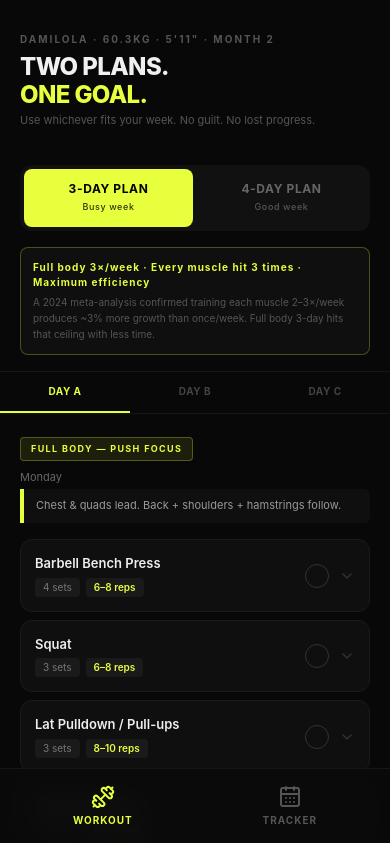
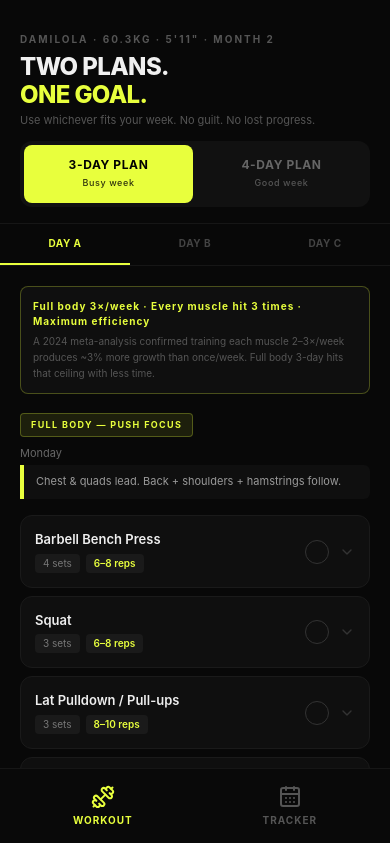
Before and after one commit to ddddami/lift, a React (Vite) app: page / in a window 390 px wide. Shown: the top 843 px of the page. Built offline with nearby package versions, Linux system fonts and the light colour scheme.

Commit message:
style: implement sticky headers and native mobile scrolling for Home view

```diff
--- a/src/components/Layout.tsx
+++ b/src/components/Layout.tsx
@@ -3,13 +3,13 @@ import { Dumbbell, CalendarDays } from 'lucide-react';
 
 export function Layout() {
   return (
-    <div className="flex flex-col min-h-screen bg-lift-bg text-lift-text max-w-md mx-auto w-full pb-20 relative">
-      <main className="flex-1 overflow-y-auto">
+    <div className="flex flex-col h-[100dvh] bg-lift-bg text-lift-text max-w-md mx-auto w-full relative">
+      <main className="flex-1 flex flex-col min-h-0 overflow-hidden relative">
         <Outlet />
       </main>
 
       {/* Bottom Navigation */}
-      <nav className="fixed bottom-0 left-0 right-0 bg-[#0A0A0A]/90 backdrop-blur-md border-t border-lift-border p-2 z-50">
+      <nav className="shrink-0 bg-[#0A0A0A]/90 backdrop-blur-md border-t border-lift-border p-2 z-50">
         <div className="max-w-md mx-auto flex justify-around items-center">
           <Link
             to="/"
--- a/src/routes/Home.tsx
+++ b/src/routes/Home.tsx
@@ -15,9 +15,11 @@ export function Home() {
   const dateStr = format(new Date(), 'yyyy-MM-dd');
 
   return (
-    <div className="pb-8">
+    <div className="flex flex-col h-full bg-lift-bg">
+      {/* Sticky Header Container */}
+      <div className="shrink-0 bg-lift-bg z-10 border-b border-[#161616]">
         {/* Header */}
-      <div className="p-5 pt-8">
+        <div className="p-5 pt-8 pb-3">
           <div className="text-[10px] tracking-[0.2em] text-lift-text-dim mb-1.5 font-bold uppercase">
             DAMILOLA · 60.3KG · 5'11" · MONTH 2
           </div>
@@ -31,7 +33,7 @@ export function Home() {
         </div>
 
         {/* Plan switcher */}
-      <div className="px-5 py-4">
+        <div className="px-5 pb-4">
           <div className="flex bg-[#111] rounded-xl p-1 gap-1">
             {(["3", "4"] as const).map(p => {
               const isActive = activePlan === p;
@@ -56,24 +58,8 @@ export function Home() {
           </div>
         </div>
 
-      {/* Plan science note */}
-      <div className={twMerge(
-        "mx-5 mb-4 bg-lift-card border rounded-lg p-3",
-        activePlan === "3" ? "border-lift-accent-3-border" : "border-lift-accent-4/30"
-      )}>
-        <div className={twMerge(
-          "text-[10px] font-bold mb-1 tracking-widest",
-          activePlan === "3" ? "text-lift-accent-3" : "text-lift-accent-4"
-        )}>
-          {plan.tagline}
-        </div>
-        <div className="text-[10px] text-lift-text-dim leading-relaxed">
-          {plan.science}
-        </div>
-      </div>
-
         {/* Day selector */}
-      <div className="flex border-t border-b border-lift-border overflow-x-auto hide-scrollbar">
+        <div className="flex overflow-x-auto hide-scrollbar border-t border-lift-border">
           {plan.days.map((d, i) => {
             const isActive = activeDay === i;
             return (
@@ -91,9 +77,28 @@ export function Home() {
             );
           })}
         </div>
+      </div>
+
+      {/* Scrollable Content Container */}
+      <div className="flex-1 overflow-y-auto pb-8">
+        {/* Plan science note */}
+        <div className={twMerge(
+          "mx-5 mt-5 mb-4 bg-lift-card border rounded-lg p-3",
+          activePlan === "3" ? "border-lift-accent-3-border" : "border-lift-accent-4/30"
+        )}>
+          <div className={twMerge(
+            "text-[10px] font-bold mb-1 tracking-widest",
+            activePlan === "3" ? "text-lift-accent-3" : "text-lift-accent-4"
+          )}>
+            {plan.tagline}
+          </div>
+          <div className="text-[10px] text-lift-text-dim leading-relaxed">
+            {plan.science}
+          </div>
+        </div>
 
         {/* Day content */}
-      <div className="p-5">
+        <div className="p-5 pt-0">
           <div
             style={{
               backgroundColor: `${day.accentColor}18`,
@@ -221,7 +226,7 @@ export function Home() {
             You've gained ~3kg from your starting weight. That's real muscle going in. Keep calories at 2,700–2,900 kcal now at this weight. Target: 0.25–0.4kg per week.
           </div>
         </div>
-
+      </div>
     </div>
   );
 }
```
Lines whose indentation alone changed are shown as unchanged.
